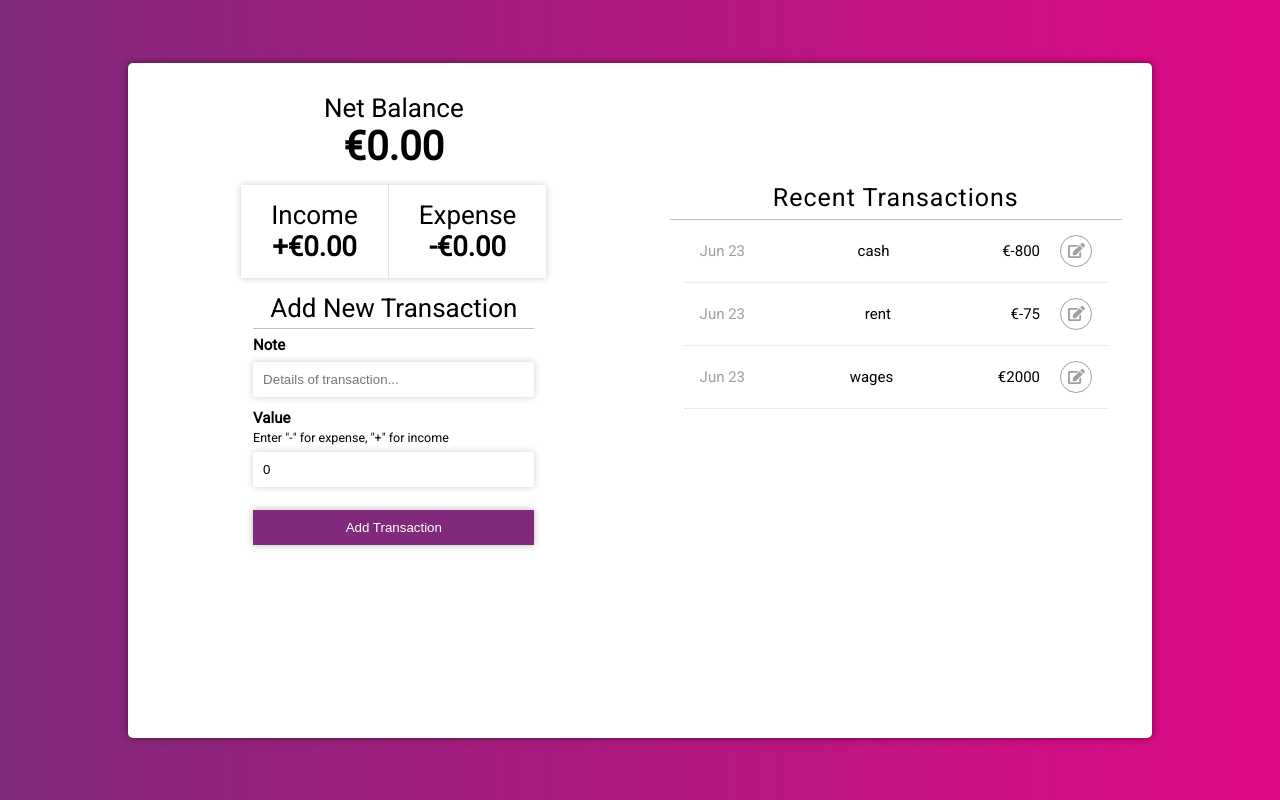
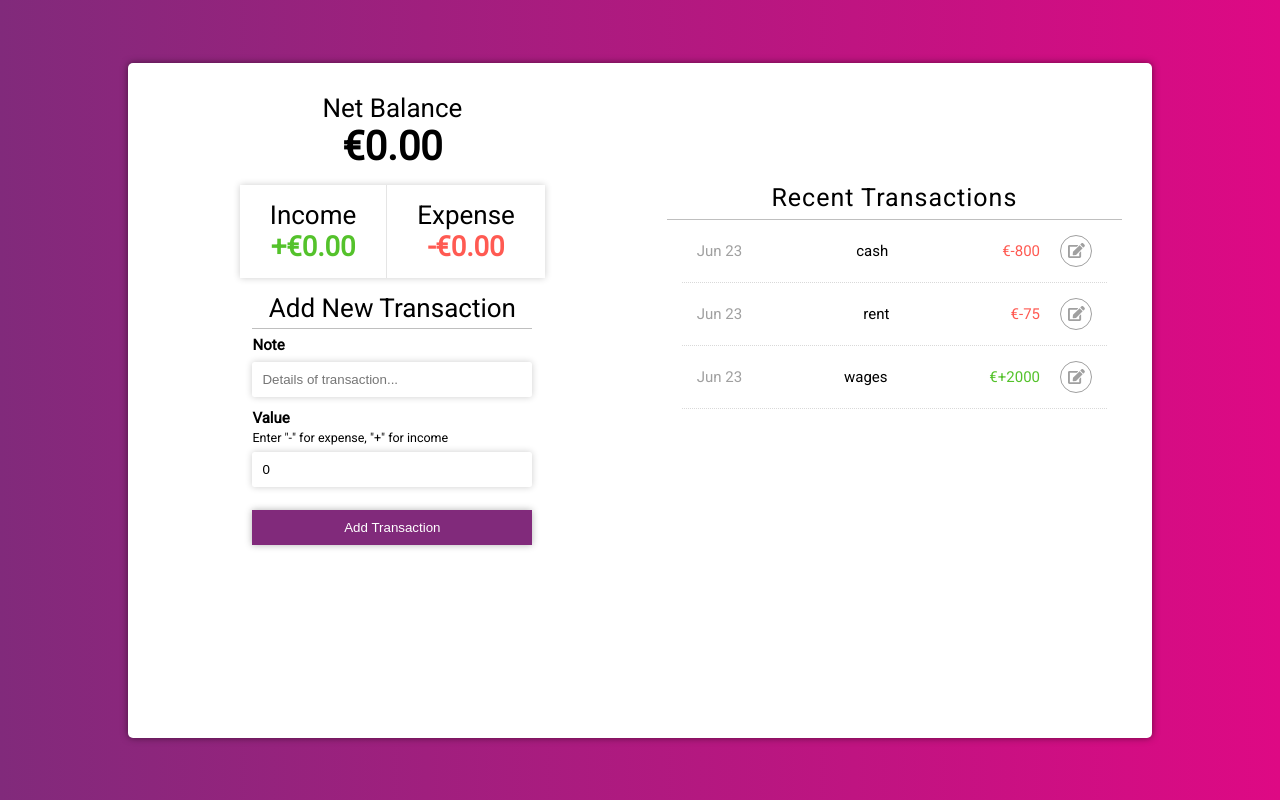
Before and after one commit to dufferbrady/mern-expense-tracker, a React (Create React App) app: page / in a window 1280 px wide. Built offline with nearby package versions, Linux system fonts and the light colour scheme.

Commit message:
updated transaction styling for income v expense

```diff
--- a/src/App.css
+++ b/src/App.css
@@ -199,9 +199,16 @@ input::-webkit-inner-spin-button {
   align-items: center;
 }
 
-.transactionHistory-value {
+.transactionHistory-value-expense {
   margin-right: 20px;
   vertical-align: middle;
+  color: #ff5a52;
+}
+
+.transactionHistory-value-income {
+  margin-right: 20px;
+  vertical-align: middle;
+  color: #54c22b;
 }
 
 .transactionHistory-icon {
--- a/src/components/Breakdown/Breakdown.js
+++ b/src/components/Breakdown/Breakdown.js
@@ -7,13 +7,13 @@ export default function Breakdown() {
     <div className="breakdown">
       <div className="breakdown-blockA">
         <span>Income</span>
-        <span style={{ fontSize: "27.5px" }}>
+        <span style={{ fontSize: "27.5px", color: "#54C22B" }}>
           <strong>+€0.00</strong>
         </span>
       </div>
       <div className="breakdown-blockB">
         <span>Expense</span>
-        <span style={{ fontSize: "27.5px" }}>
+        <span style={{ fontSize: "27.5px", color: "#FF5A52" }}>
           <strong>-€0.00</strong>
         </span>
       </div>
--- /dev/null
+++ b/src/components/Transaction/Transaction.js
@@ -0,0 +1,30 @@
+import React from "react";
+
+import { FontAwesomeIcon } from "@fortawesome/react-fontawesome";
+import { faEdit } from "@fortawesome/free-solid-svg-icons";
+
+import "../../App.css";
+
+export default function Transaction({ transaction }) {
+  const sign = transaction.value > 0 ? "+" : "-";
+  return (
+    <>
+      <div className="transactionHistory-listItemA">{transaction.date}</div>
+      <div className="transactionHistory-listItemB">{transaction.note}</div>
+      <div className="transactionHistory-listItemC">
+        <div
+          className={
+            transaction.value > 0
+              ? "transactionHistory-value-income"
+              : "transactionHistory-value-expense"
+          }
+        >
+          {`€${sign}${Math.abs(transaction.value)}`}
+        </div>
+        <div className="transactionHistory-icon">
+          <FontAwesomeIcon icon={faEdit} />
+        </div>
+      </div>
+    </>
+  );
+}
--- a/src/components/TransactionHistory/TransactionHistory.js
+++ b/src/components/TransactionHistory/TransactionHistory.js
@@ -1,30 +1,12 @@
-import React, { useState } from "react";
+import React, { useContext } from "react";
 
-import { FontAwesomeIcon } from "@fortawesome/react-fontawesome";
-import { faEdit } from "@fortawesome/free-solid-svg-icons";
+import { GlobalContext } from "../../context/GlobalState";
+import Transaction from "../Transaction/Transaction";
 
 import "../../App.css";
 
-const initialState = [
-  {
-    note: "cash",
-    value: "€-800",
-    date: Date().substring(4, 10),
-  },
-  {
-    note: "rent",
-    value: "€-75",
-    date: Date().substring(4, 10),
-  },
-  {
-    note: "wages",
-    value: "€2000",
-    date: Date().substring(4, 10),
-  },
-];
-
 export default function TransactionHistory() {
-  const [transactions, setTransactions] = useState(initialState);
+  const { transactions } = useContext(GlobalContext);
   return (
     <div className="transactionHistory">
       <div className="transactionHistory-header">Recent Transactions</div>
@@ -34,20 +16,7 @@ export default function TransactionHistory() {
             key={`${transaction.note}${i}`}
             className="transactionHistory-listItem"
           >
-            <div className="transactionHistory-listItemA">
-              {transaction.date}
-            </div>
-            <div className="transactionHistory-listItemB">
-              {transaction.note}
-            </div>
-            <div className="transactionHistory-listItemC">
-              <div className="transactionHistory-value">
-                {transaction.value}
-              </div>
-              <div className="transactionHistory-icon">
-                <FontAwesomeIcon icon={faEdit} />
-              </div>
-            </div>
+            <Transaction transaction={transaction} />
           </li>
         ))}
       </ul>
--- a/src/context/GlobalState.js
+++ b/src/context/GlobalState.js
@@ -6,17 +6,17 @@ const initialState = {
   transactions: [
     {
       note: "cash",
-      value: "€-800",
+      value: "-800",
       date: Date().substring(4, 10),
     },
     {
       note: "rent",
-      value: "€-75",
+      value: "-75",
       date: Date().substring(4, 10),
     },
     {
       note: "wages",
-      value: "€2000",
+      value: "2000",
       date: Date().substring(4, 10),
     },
   ],
```
